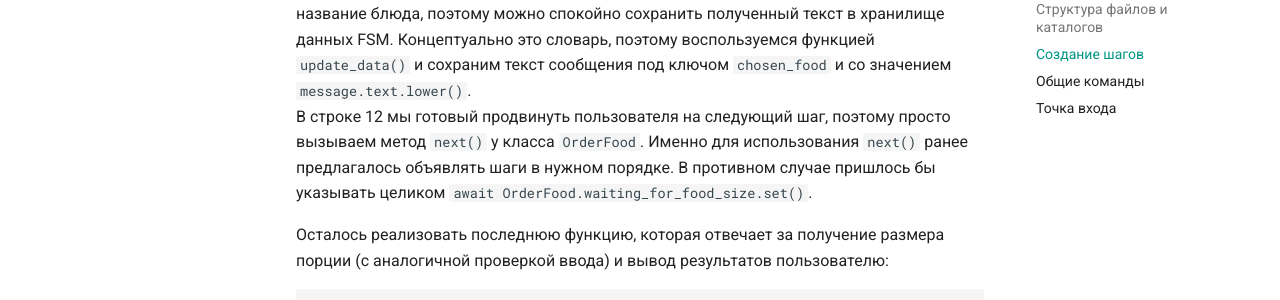
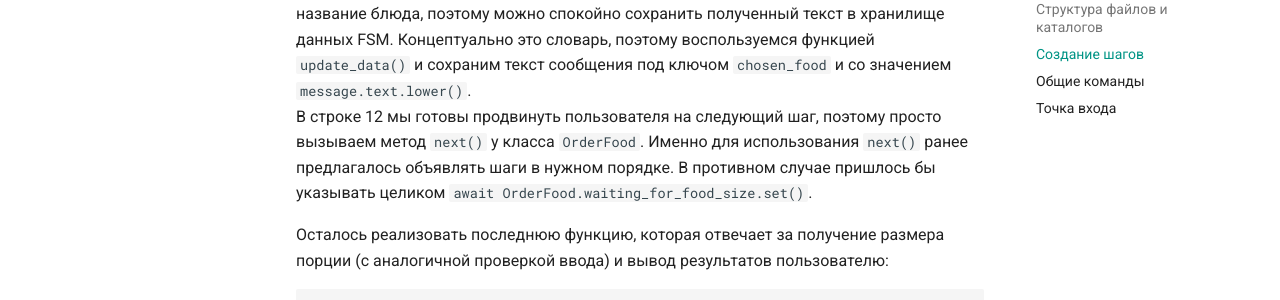
Before and after one commit to MasterGroosha/aiogram-2-guide, an MkDocs documentation site: the page built from book_src/fsm.md, in a window 1280 px wide and 900 px high, scrolled down 3855 px. Shown: the part 153-453 px from the top of the window. Built offline with MkDocs 1.6.1 and Material for MkDocs 9.7.7, drawn with Linux system fonts in a browser that asks for light colours; comment, search, counter and statistics services are not loaded.

Commit message:
Исправлены опечатки Fixes #1, Fixes #2

```diff
--- a/book_src/fsm.md
+++ b/book_src/fsm.md
@@ -154,7 +154,7 @@ async def food_chosen(message: types.Message, state: FSMContext):
 К моменту перехода к строке 6 мы уже уверены, что пользователь указал корректное название блюда, поэтому можно спокойно
 сохранить полученный текст в хранилище данных FSM. Концептуально это словарь, поэтому воспользуемся функцией
 `update_data()` и сохраним текст сообщения под ключом `chosen_food` и со значением `message.text.lower()`.
-В строке 12 мы готовый продвинуть пользователя на следующий шаг, поэтому просто вызываем метод `next()` у класса `OrderFood`.
+В строке 12 мы готовы продвинуть пользователя на следующий шаг, поэтому просто вызываем метод `next()` у класса `OrderFood`.
 Именно для использования `next()` ранее предлагалось объявлять шаги в нужном порядке. В противном случае пришлось бы
 указывать целиком `await OrderFood.waiting_for_food_size.set()`.
 
```
Also changed, not shown: book_src/messages.md (+1 -1 lines).
